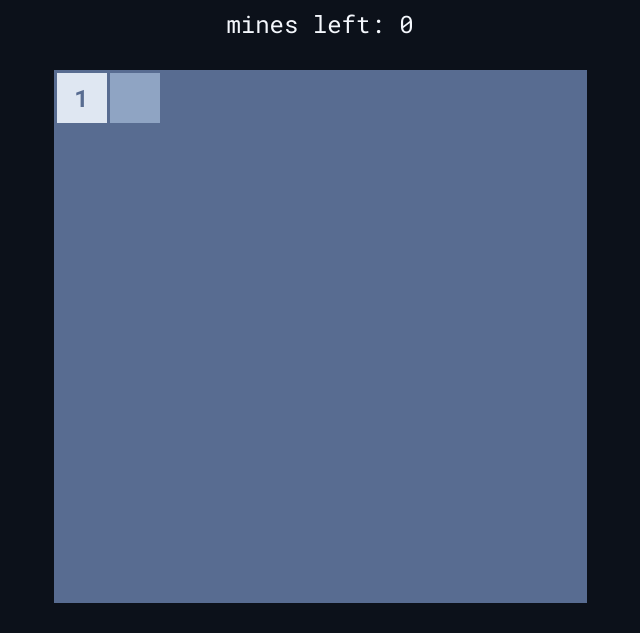
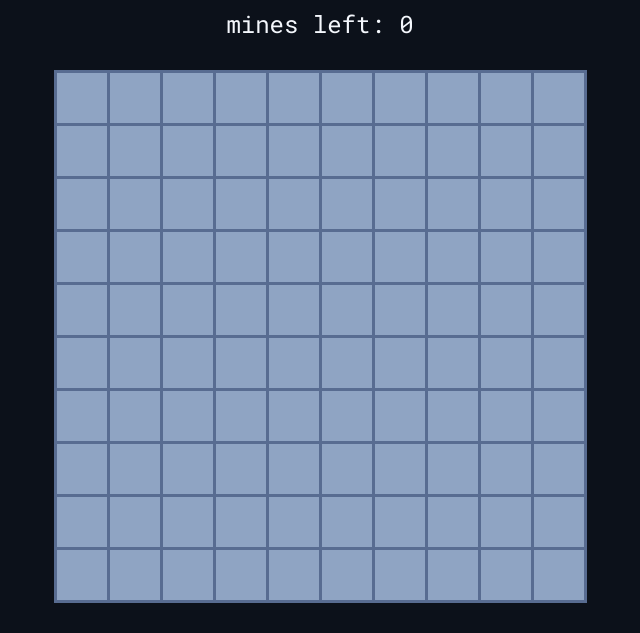
Before and after one commit to rakushka-san/Minesweeper, a plain HTML site: page index.html in a window 1280 px wide. Shown: the part 296-929 px from the top of the page, without its empty margins (320-960 px from the left). Drawn offline with nearby package versions, Linux system fonts and the light colour scheme.

Commit message:
Наполнение сетки клетками

```diff
--- a/index.html
+++ b/index.html
@@ -12,6 +12,8 @@
             href="https://fonts.googleapis.com/css2?family=Roboto+Mono:wght@400;700&display=swap"
             rel="stylesheet"
         />
+        <script src="https://code.jquery.com/jquery-3.6.4.min.js" integrity="sha256-oP6HI9z1XaZNBrJURtCoUT5SUnxFr8s3BzRl+cbzUq8=" crossorigin="anonymous"></script>
+        <script src="main.js"></script>
     </head>
     <body>
         <section class="main">
@@ -23,8 +25,6 @@
                 <div class="row">mines left:&nbsp;<span>0</span></div>
                 <div class="row">
                     <div class="grid">
-                        <div class="grid-item revealed">1</div>
-                        <div class="grid-item"></div>
                     </div>
                 </div>
                 <div class="row"></div>
--- /dev/null
+++ b/main.js
@@ -0,0 +1,9 @@
+$(document).ready(function() {
+    const side = 10;
+
+    for (let index = 0; index < side * side; index++) {
+        $('.grid').append($('<div>', {
+            class: 'grid-item'
+        }));
+    }
+});
```
